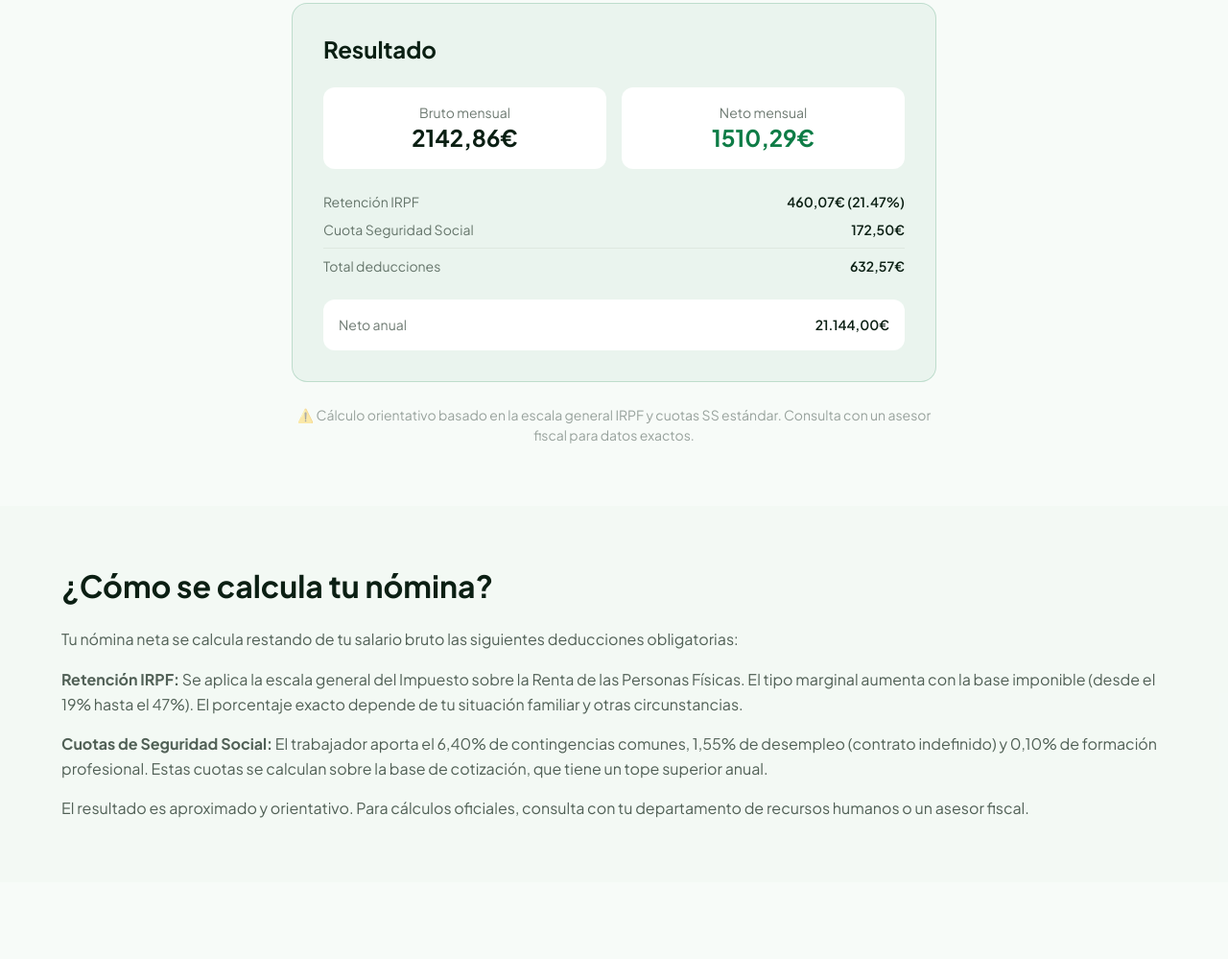
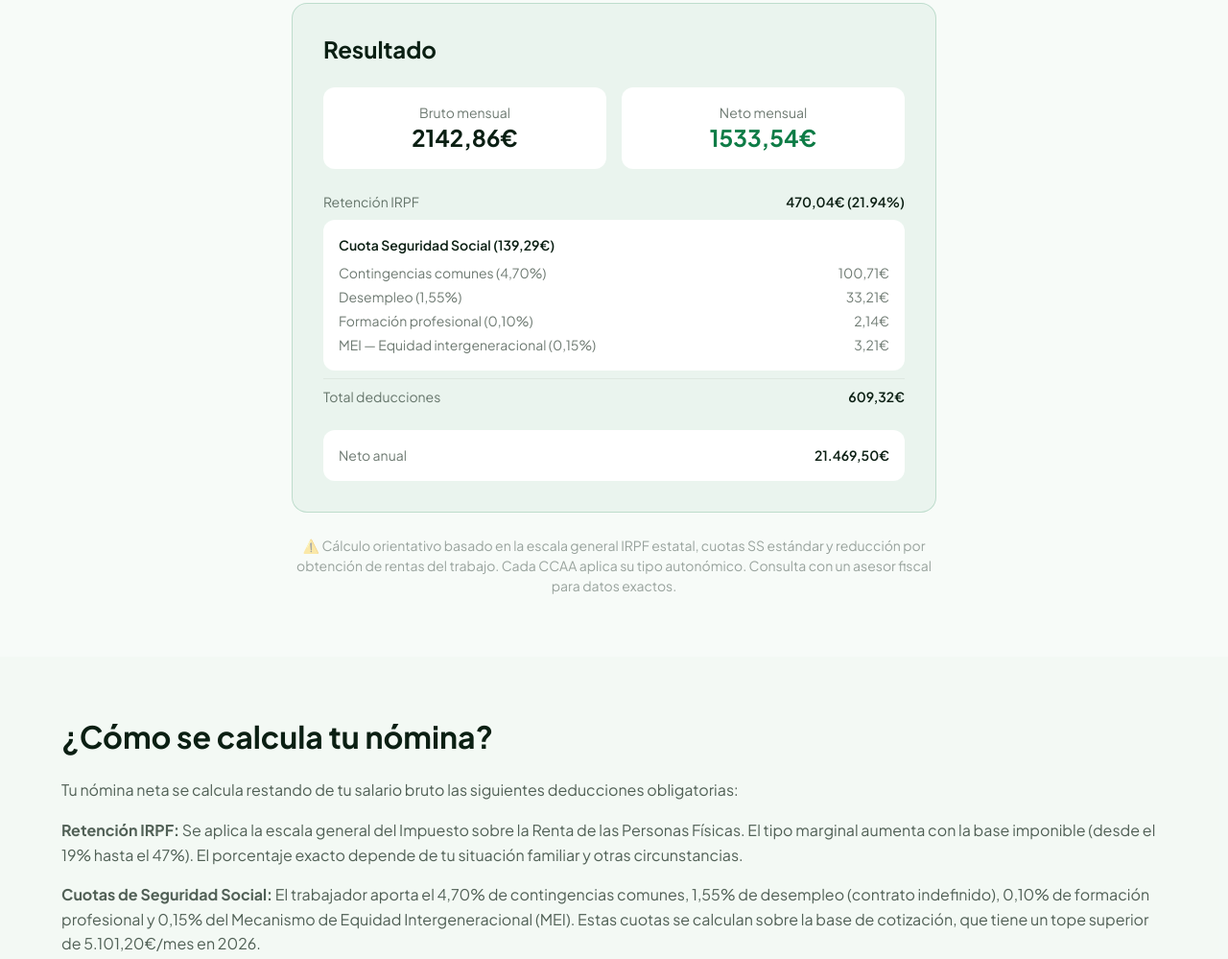
Before and after one commit to sergioramiro/tuhr.es, an Astro site: page /calculadoras/nomina in a window 1280 px wide. Shown: the part 803-1802 px from the top of the page at 96% size. Before the commit the page ends 1722 px from the top, so only its background shows below. Built offline with nearby package versions, Linux system fonts and the light colour scheme; Astro itself is replaced by a stand-in of ours.

Commit message:
fix: cuotas SS oficiales 2026 — 4,70% cc + MEI 0,15% + reducción IRPF
- Contingencias comunes: 4,70% (antes 6,40% que era incorrecto)
- Añadido MEI (Mecanismo Equidad Intergeneracional): 0,15%
- Tope base cotización 2026: 5.101,20€/mes
- Reducción por obtención de rentas del trabajo: 6.498€ (base ≤14K)
- Desglose SS desglosado en UI (cc, desempleo, FP, MEI)
- Actualizada descripción SEO de la calculadora de nómina

```diff
--- a/src/components/calculadoras/CalculadoraNomina.tsx
+++ b/src/components/calculadoras/CalculadoraNomina.tsx
@@ -141,10 +141,30 @@ export default function CalculadoraNomina() {
             <span className="text-on-surface/60">Retención IRPF</span>
             <span className="font-semibold text-on-surface">{result.retencionIrpf.toLocaleString('es-ES', { minimumFractionDigits: 2 })}€ ({result.tipoEfectivoIrpf}%)</span>
           </div>
-          <div className="flex justify-between text-body-sm">
-            <span className="text-on-surface/60">Cuota Seguridad Social</span>
-            <span className="font-semibold text-on-surface">{result.cuotaSs.toLocaleString('es-ES', { minimumFractionDigits: 2 })}€</span>
+
+          {/* Desglose SS */}
+          <div className="p-space-md bg-surface-card rounded-button">
+            <p className="text-body-sm font-semibold text-on-surface mb-space-sm">Cuota Seguridad Social ({result.cuotaSs.toLocaleString('es-ES', { minimumFractionDigits: 2 })}€)</p>
+            <div className="space-y-1 text-body-sm text-on-surface/60">
+              <div className="flex justify-between">
+                <span>Contingencias comunes (4,70%)</span>
+                <span>{result.desgloseSs.contingenciasComunes.toLocaleString('es-ES', { minimumFractionDigits: 2 })}€</span>
+              </div>
+              <div className="flex justify-between">
+                <span>Desempleo (1,55%)</span>
+                <span>{result.desgloseSs.desempleo.toLocaleString('es-ES', { minimumFractionDigits: 2 })}€</span>
+              </div>
+              <div className="flex justify-between">
+                <span>Formación profesional (0,10%)</span>
+                <span>{result.desgloseSs.formacionProfesional.toLocaleString('es-ES', { minimumFractionDigits: 2 })}€</span>
+              </div>
+              <div className="flex justify-between">
+                <span>MEI — Equidad intergeneracional (0,15%)</span>
+                <span>{result.desgloseSs.mei.toLocaleString('es-ES', { minimumFractionDigits: 2 })}€</span>
+              </div>
+            </div>
           </div>
+
           <div className="flex justify-between text-body-sm border-t border-outline-variant/30 pt-space-sm">
             <span className="text-on-surface/60">Total deducciones</span>
             <span className="font-semibold text-on-surface">{result.totalDeducciones.toLocaleString('es-ES', { minimumFractionDigits: 2 })}€</span>
@@ -160,7 +180,7 @@ export default function CalculadoraNomina() {
       </div>
 
       <p className="mt-space-lg text-body-sm text-on-surface/40 text-center">
-        ⚠️ Cálculo orientativo basado en la escala general IRPF y cuotas SS estándar. Consulta con un asesor fiscal para datos exactos.
+        ⚠️ Cálculo orientativo basado en la escala general IRPF estatal, cuotas SS estándar y reducción por obtención de rentas del trabajo. Cada CCAA aplica su tipo autonómico. Consulta con un asesor fiscal para datos exactos.
       </p>
     </div>
   );
--- a/src/lib/nomina.ts
+++ b/src/lib/nomina.ts
@@ -1,16 +1,16 @@
 /**
  * Cálculo de nómina bruto a neto en España.
  *
- * Fórmulas basadas en la normativa fiscal y de Seguridad Social vigente.
- * Incluye: retención IRPF (escala general), cuotas SS a cargo del trabajador.
+ * Fórmulas basadas en la normativa fiscal y de Seguridad Social 2026.
+ * Incluye: retención IRPF (escala general), cuotas SS a cargo del trabajador,
+ * MEI, y reducción por obtención de rentas del trabajo.
  *
  * ⚠️  Los porcentajes y tramos se actualizan cada año. Verificar con BOE.
  */
 
-// ─── Tramos IRPF escala general 2026 (estimación) ───
-// Nota: El gobierno actualiza la escala cada año. Estos valores son una
-// aproximación basada en la tendencia reciente. Verificar con BOE antes
-// de producción.
+// ─── Tramos IRPF escala general 2026 (Art. 63 Ley 35/2006) ───
+// Estos son los tramos estatales. Cada CCAA aplica su tipo autonómico
+// sobre la base estatal.
 const IRPF_BRACKETS = [
   { min: 0,      max: 12450,   rate: 19 },
   { min: 12450,  max: 20200,   rate: 24 },
@@ -20,17 +20,26 @@ const IRPF_BRACKETS = [
   { min: 300000, max: Infinity, rate: 47 },
 ];
 
+// ─── Reducción por obtención de rentas del trabajo ───
+// Se aplica antes de calcular IRPF sobre la base liquidable
+function calcularReduccionTrabajo(baseImponible: number): number {
+  if (baseImponible <= 14000) return 6498;
+  if (baseImponible >= 19750) return 0;
+  // Lineal desde 6498 (en 14.000) hasta 0 (en 19.750)
+  return Math.max(0, 6498 * (1 - (baseImponible - 14000) / (19750 - 14000)));
+}
+
 // ─── Cuotas Seguridad Social a cargo del trabajador 2026 ───
-// Base: contingencias generales (tope general de cotización)
 const SS_EMPLEADO = {
-  contingenciasComunes: 0.064,    // 6.40%
-  desempleoIndefinido: 0.0155,    // 1.55%
-  desempleoTemporal: 0.0160,      // 1.60%
-  formacionProfesional: 0.0010,   // 0.10%
+  contingenciasComunes: 0.047,      // 4,70%
+  desempleoIndefinido: 0.0155,      // 1,55%
+  desempleoTemporal: 0.0160,        // 1,60%
+  formacionProfesional: 0.0010,     // 0,10%
+  mei: 0.0015,                      // 0,15% — Mecanismo Equidad Intergeneracional
 };
 
-// Tope base de cotización general 2026 (estimación)
-const TOPE_BASE_COTIZACION = 4909.50; // €/mes (tope superior 2026 estimado)
+// Tope base de cotización general 2026
+const TOPE_BASE_COTIZACION = 5101.20; // €/mes
 
 // Mínimo personal y familiar base para IRPF (estimación 2026)
 const MINIMO_PERSONAL = 5550; // €/año
@@ -67,6 +76,13 @@ export interface NominaResult {
   brutoAnual: number;
   retencionIrpfAnual: number;
   cuotaSsAnual: number;
+  /** Desglose cuotas SS */
+  desgloseSs: {
+    contingenciasComunes: number;
+    desempleo: number;
+    formacionProfesional: number;
+    mei: number;
+  };
 }
 
 function calcularRetencionIrpf(baseImponible: number): number {
@@ -82,29 +98,32 @@ function calcularRetencionIrpf(baseImponible: number): number {
 export function calcularNomina(input: NominaInput): NominaResult {
   const { brutoAnual, pagas } = input;
 
-  // Base de cotización (la misma que el bruto mensual, con tope)
-  const baseCotizacionMensual = Math.min(
-    brutoAnual / pagas,
-    TOPE_BASE_COTIZACION
-  );
+  // Base de cotización (bruto mensual, con tope)
+  const brutoMensual = brutoAnual / pagas;
+  const baseCotizacionMensual = Math.min(brutoMensual, TOPE_BASE_COTIZACION);
 
   // Cuotas SS a cargo del trabajador
-  const cuotaContingencias = baseCotizacionMensual * SS_EMPLEADO.contingenciasComunes;
-  const cuotaDesempleo = baseCotizacionMensual *
+  const contingenciasComunes = baseCotizacionMensual * SS_EMPLEADO.contingenciasComunes;
+  const desempleo = baseCotizacionMensual *
     (input.estadoCivil === 'soltero' ? SS_EMPLEADO.desempleoIndefinido : SS_EMPLEADO.desempleoIndefinido);
-  const cuotaFormacion = baseCotizacionMensual * SS_EMPLEADO.formacionProfesional;
-  const cuotaSsMensual = cuotaContingencias + cuotaDesempleo + cuotaFormacion;
+  const formacionProfesional = baseCotizacionMensual * SS_EMPLEADO.formacionProfesional;
+  const mei = baseCotizacionMensual * SS_EMPLEADO.mei;
+  const cuotaSsMensual = contingenciasComunes + desempleo + formacionProfesional + mei;
 
   // Base para IRPF: bruto - cuotas SS
-  const baseIrpfMensual = (brutoAnual / pagas) - cuotaSsMensual;
+  const baseIrpfMensual = brutoMensual - cuotaSsMensual;
 
-  // Retención IRPF (simplificada: aplicamos la escala sobre la base mensual
-  // multiplicada por 12 para obtener la anual, luego dividimos entre pagas)
+  // Reducción por obtención de rentas del trabajo
   const baseIrpfAnual = baseIrpfMensual * pagas;
-  const retencionIrpfAnual = calcularRetencionIrpf(baseIrpfAnual);
+  const reduccion = calcularReduccionTrabajo(baseIrpfAnual);
+
+  // Base liquidable = base imponible - reducción
+  const baseLiquidable = Math.max(0, baseIrpfAnual - reduccion);
+
+  // Retención IRPF sobre base liquidable
+  const retencionIrpfAnual = calcularRetencionIrpf(baseLiquidable);
   const retencionIrpfMensual = retencionIrpfAnual / pagas;
 
-  const brutoMensual = brutoAnual / pagas;
   const totalDeducciones = cuotaSsMensual + retencionIrpfMensual;
   const netoMensual = brutoMensual - totalDeducciones;
   const netoAnual = netoMensual * pagas;
@@ -124,5 +143,11 @@ export function calcularNomina(input: NominaInput): NominaResult {
     brutoAnual,
     retencionIrpfAnual: Math.round(retencionIrpfAnual * 100) / 100,
     cuotaSsAnual: Math.round(cuotaSsMensual * pagas * 100) / 100,
+    desgloseSs: {
+      contingenciasComunes: Math.round(contingenciasComunes * 100) / 100,
+      desempleo: Math.round(desempleo * 100) / 100,
+      formacionProfesional: Math.round(formacionProfesional * 100) / 100,
+      mei: Math.round(mei * 100) / 100,
+    },
   };
 }
--- a/src/pages/calculadoras/nomina/index.astro
+++ b/src/pages/calculadoras/nomina/index.astro
@@ -54,7 +54,7 @@ import CalculadoraNomina from '../../../components/calculadoras/CalculadoraNomin
         <div class="prose max-w-none text-body-md text-on-surface/70 space-y-space-md">
           <p>Tu nómina neta se calcula restando de tu salario bruto las siguientes deducciones obligatorias:</p>
           <p><strong>Retención IRPF:</strong> Se aplica la escala general del Impuesto sobre la Renta de las Personas Físicas. El tipo marginal aumenta con la base imponible (desde el 19% hasta el 47%). El porcentaje exacto depende de tu situación familiar y otras circunstancias.</p>
-          <p><strong>Cuotas de Seguridad Social:</strong> El trabajador aporta el 6,40% de contingencias comunes, 1,55% de desempleo (contrato indefinido) y 0,10% de formación profesional. Estas cuotas se calculan sobre la base de cotización, que tiene un tope superior anual.</p>
+          <p><strong>Cuotas de Seguridad Social:</strong> El trabajador aporta el 4,70% de contingencias comunes, 1,55% de desempleo (contrato indefinido), 0,10% de formación profesional y 0,15% del Mecanismo de Equidad Intergeneracional (MEI). Estas cuotas se calculan sobre la base de cotización, que tiene un tope superior de 5.101,20€/mes en 2026.</p>
           <p>El resultado es aproximado y orientativo. Para cálculos oficiales, consulta con tu departamento de recursos humanos o un asesor fiscal.</p>
         </div>
       </div>
```
